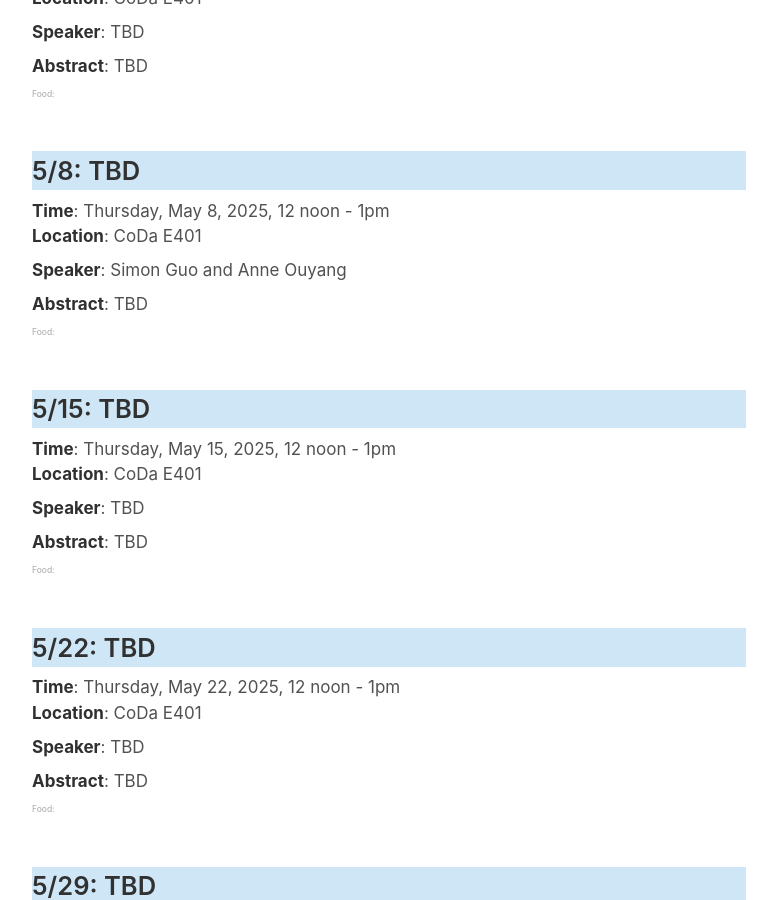
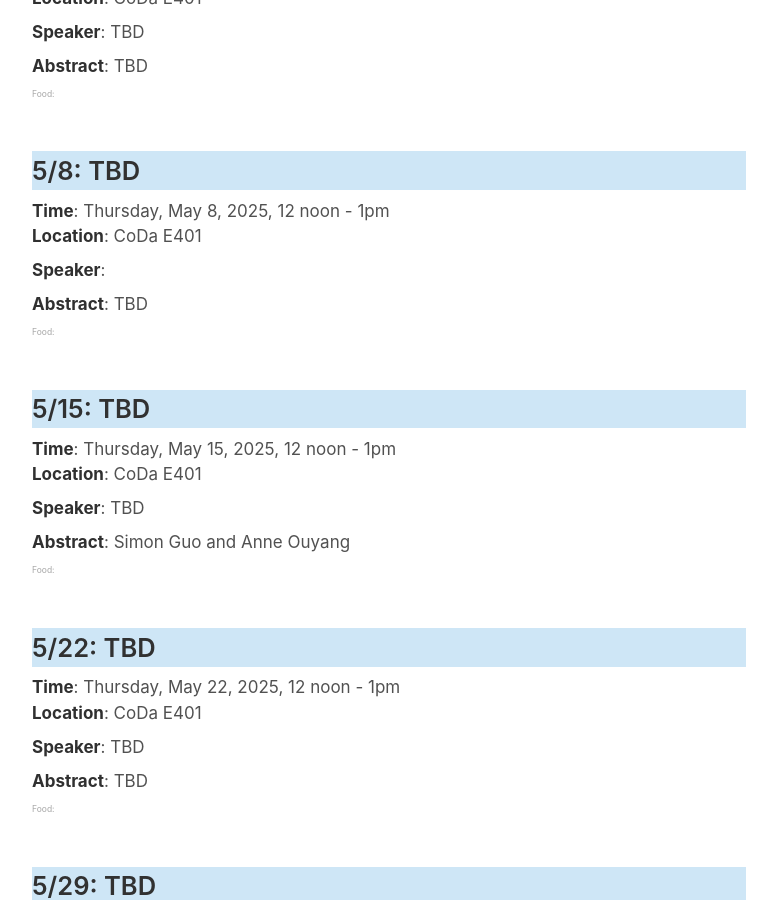
Before and after one commit to software-research-lunch/software-research-lunch.github.io, a Jekyll site: the page built from index.html, in a window 1280 px wide and 900 px high, scrolled down 2123 px. Shown: the whole window, without its empty margins (251-1028 px from the left). Built offline with Jekyll 4.4.1, drawn with Linux system fonts in a browser that asks for light colours.

Commit message:
reschedule

```diff
--- a/_data/schedule.yml
+++ b/_data/schedule.yml
@@ -63,10 +63,10 @@ y25_spring:
     - date: "2025-5-8"
       abstract: "TBD"
       title: "TBD"
-      speaker: "Simon Guo and Anne Ouyang"
+      speaker: ""
       bio: "TBD"
     - date: "2025-5-15"
-      abstract: "TBD"
+      abstract: "Simon Guo and Anne Ouyang"
       title: "TBD"
       speaker: "TBD"
       bio: "TBD"
```
